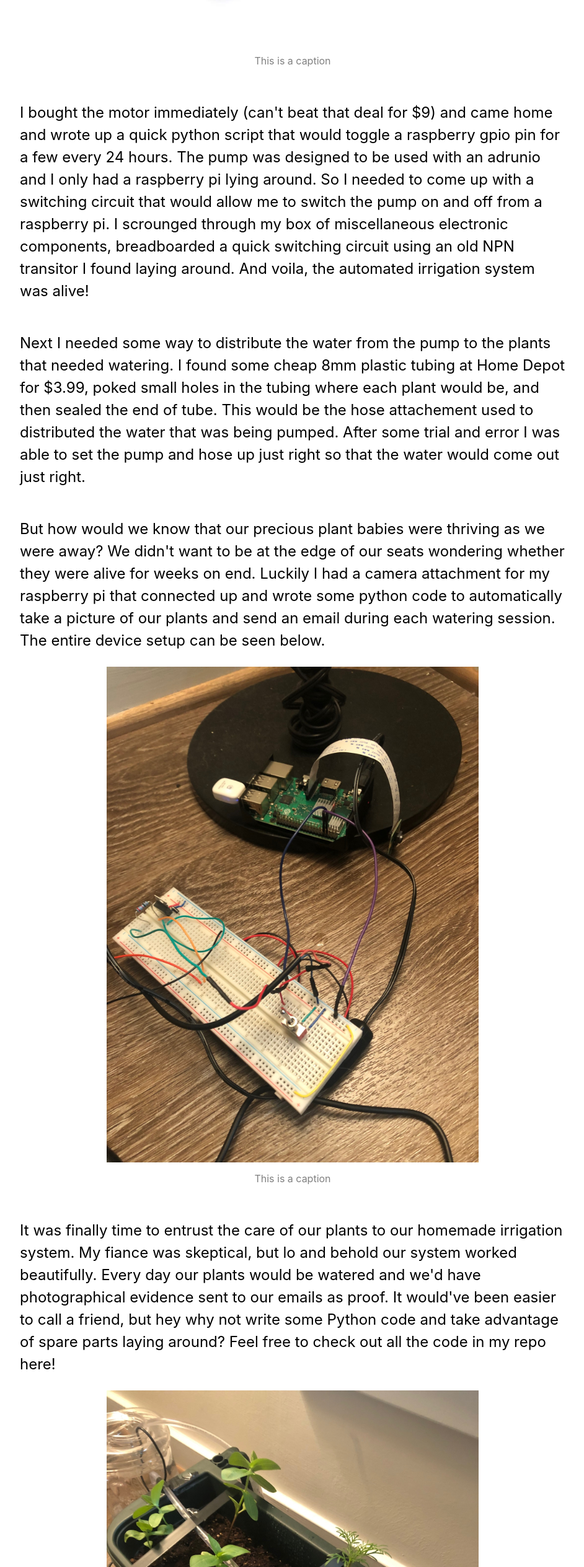
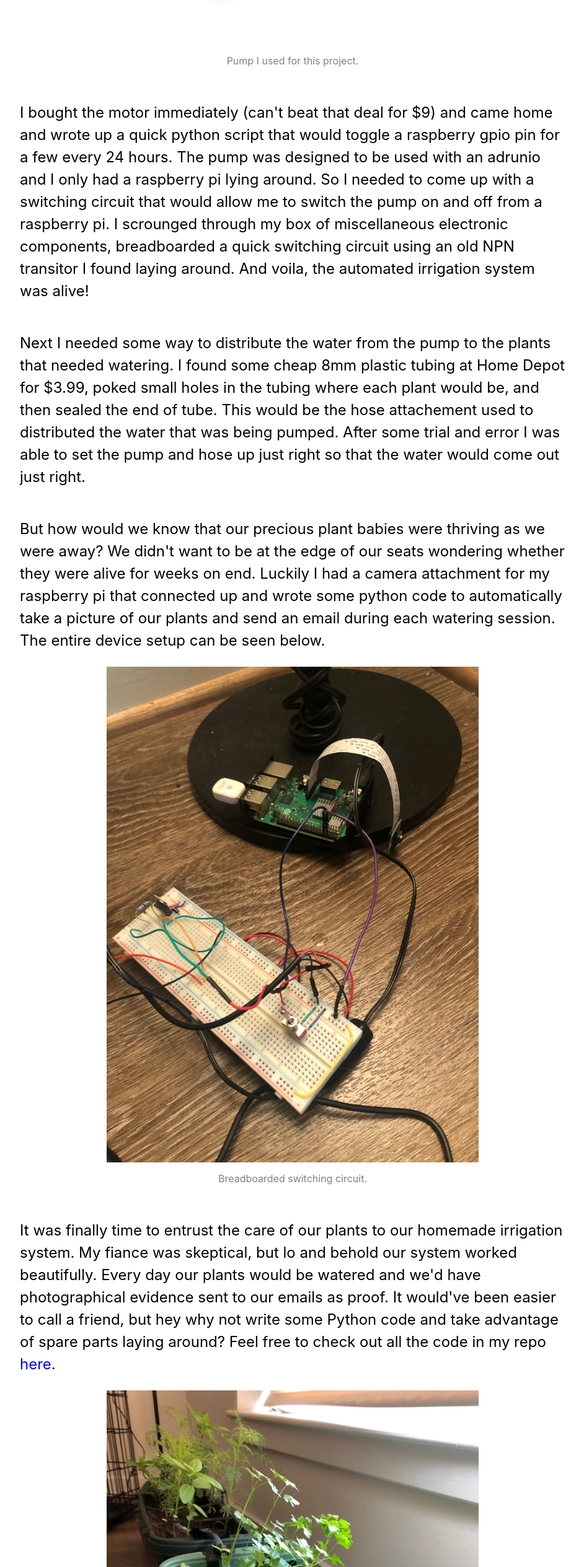
Before and after one commit to alexarsenault/portfolio, a Next.js app: page /irrigation-system in a window 1280 px wide. Shown: the part 1097-3626 px from the top of the page at 62% size, without its empty margins (168-1110 px from the left). Built offline with nearby package versions, Linux system fonts and the light colour scheme.

Commit message:
Added captions and links.

```diff
--- a/pages/irrigation-system.js
+++ b/pages/irrigation-system.js
@@ -30,7 +30,7 @@ export default function Home() {
         </p>
 
         <img src='pumpty/pump.jpg' className={styles.image}/>
-        <span className={styles.caption}>This is a caption</span>
+        <span className={styles.caption}>Pump I used for this project.</span>
 
         <p className={styles.description}>
           I bought the motor immediately (can't beat that deal for $9) and came home and wrote up a
@@ -60,24 +60,24 @@ export default function Home() {
         </p>
 
         <img src='pumpty/pd1.jpg' className={styles.image}/>
-        <span className={styles.caption}>This is a caption</span>
+        <span className={styles.caption}>Breadboarded switching circuit.</span>
 
         <p className={styles.description}>
           It was finally time to entrust the care of our plants to our homemade irrigation system. My
           fiance was skeptical, but lo and behold our system worked beautifully.  Every day our plants
           would be watered and we'd have photographical evidence sent to our emails as proof.  It would've
           been easier to call a friend, but hey why not write some Python code and take advantage of
-          spare parts laying around?  Feel free to check out all the code in my repo here!
+          spare parts laying around?  Feel free to check out all the code in my repo <a href="https://github.com/alexarsenault/pd_2000" style={{color:"blue"}}>here</a>.
         </p>
 
-        <img src='pumpty/pd2.jpg' className={styles.image} />
-        <span className={styles.caption}>This is a caption</span>
-
         <img src='pumpty/pd3.jpg' className={styles.image} />
-        <span className={styles.caption}>This is a caption</span>
+        <span className={styles.caption}>Hose setup.</span>
 
         <img src='pumpty/pd4.jpg' className={styles.image} />
-        <span className={styles.caption}>This is a caption</span>
+        <span className={styles.caption}>More hose setup.</span>
+
+        <img src='pumpty/pd5.png' className={styles.image} />
+        <span className={styles.caption}>Action shot of water being dispensed.</span>
 
 
       </main>
--- a/pages/ml-ds.js
+++ b/pages/ml-ds.js
@@ -30,7 +30,7 @@ export default function Home() {
           trained a kNN model using the cleaned data. Using Seaborn to plot some predicted survival
           percentage vs. age and class revealed some interesting and perhaps expected information.
           Overall this kNN technique scored a 68% on out of sample data when using a gridsearch to
-          optimize hyperparameter selection. You can check out the code here.
+          optimize hyperparameter selection.
         </p>
 
         <p className={styles.description}>
@@ -38,7 +38,7 @@ export default function Home() {
           techniques to clean the data, trained a Random Forest regression model and found that it
           performed a bit better than kNN.  I was able to get the model to predict about 79% of out
           of sample data points correctly.  My thought is that 4 out of 5 predictions being correct
-          isn't too shabby for such a quick and dirty analysis.  Feel free to check out the code here.
+          isn't too shabby for such a quick and dirty analysis.
         </p>
 
         <p className={styles.description}>
@@ -47,7 +47,7 @@ export default function Home() {
           the Titanic disaster.  First class is a luxury that many people can't afford but if you were on
           board the Titanic, your life may have depended on it.  Overall, the scikit and seaborn libraries
           worked great.  I was able to build relatively good models and generate some nice looking plots in
-          just a few lines of code.  See some of my plots below and checkout my repo here.
+          just a few lines of code.  See some of my plots below and checkout my repo <a href="https://github.com/alexarsenault/ds-ml" style={{color:"blue"}}>here</a>.
         </p>
 
         <img src='ml_ds/class_vs_age_vs_survival.png' className={styles.image} />
```
Also changed, not shown: pages/q-learning.js (+5 -9 lines).
